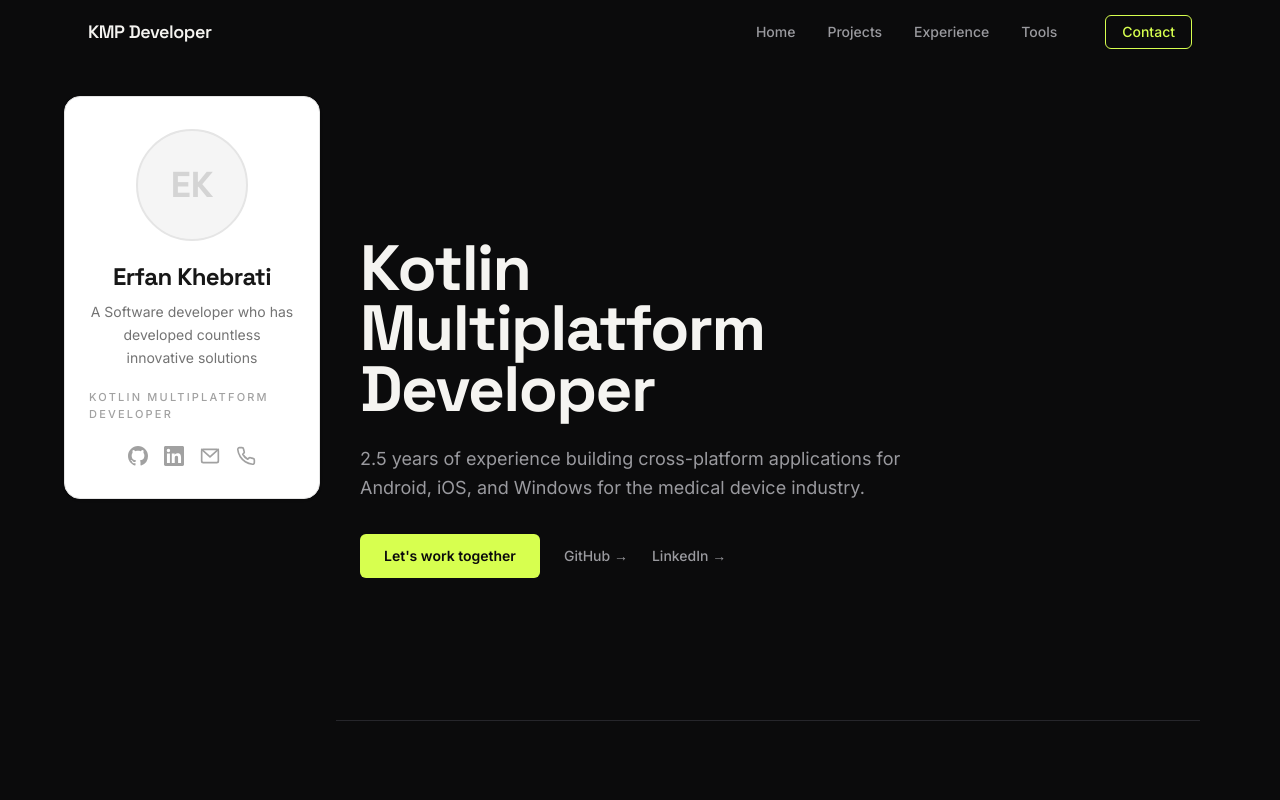
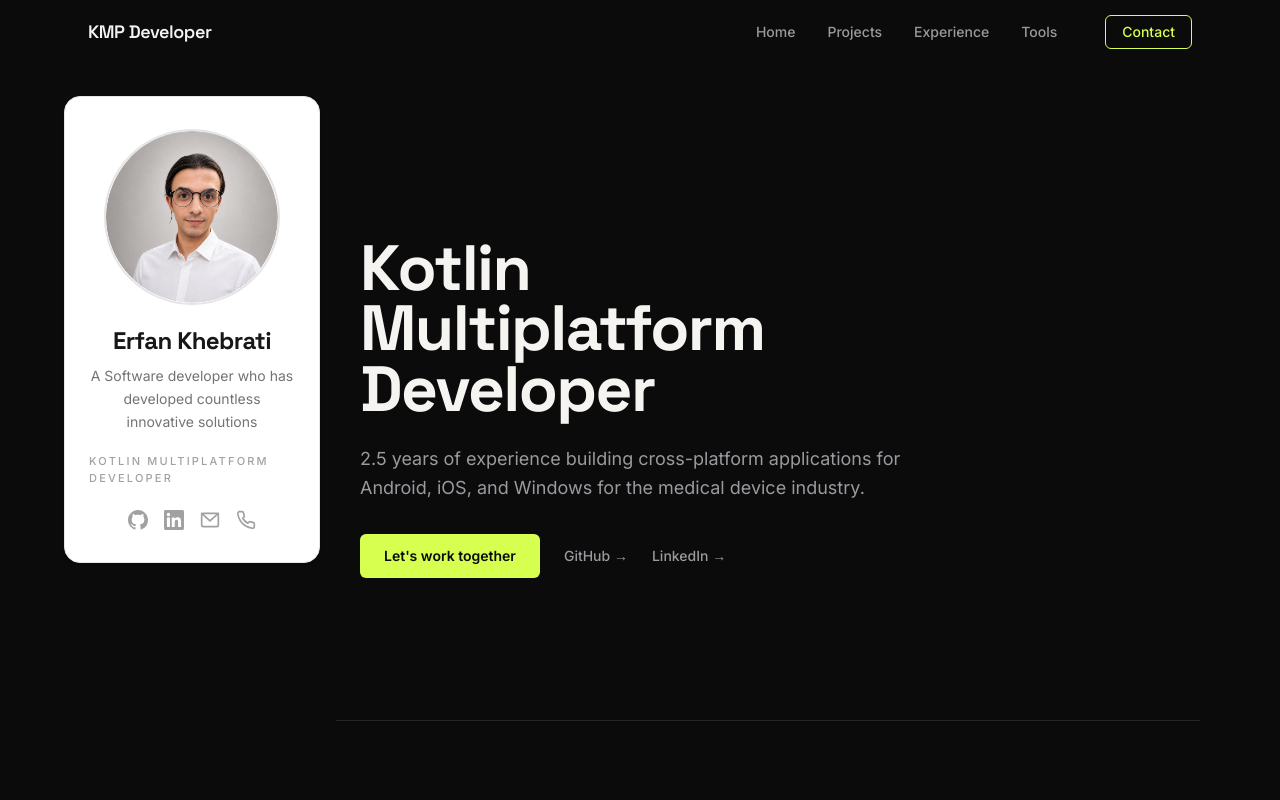
Before and after one commit to khebrati/khebrati.github.io, a Next.js app: page / in a window 1280 px wide. Shown: the top 800 px of the page. Built offline with nearby package versions, Linux system fonts and the light colour scheme.

Commit message:
Set card image to /picture.png and enlarge circle 50%

```diff
--- a/src/components/FloatingCard.tsx
+++ b/src/components/FloatingCard.tsx
@@ -1,3 +1,4 @@
+import Image from "next/image";
 import Link from "next/link";
 
 const socials = [
@@ -44,10 +45,14 @@ export default function FloatingCard() {
   return (
     <aside className="hidden lg:block w-64 shrink-0 pt-4 pb-4">
       <div className="sticky top-24 flex flex-col items-center gap-5 rounded-2xl border border-neutral-200 bg-white shadow-sm px-6 py-8">
-        <div className="h-28 w-28 rounded-full border-2 border-neutral-200 bg-neutral-100 flex items-center justify-center overflow-hidden shrink-0">
-          <span className="font-display text-4xl font-bold text-neutral-300">
-            EK
-          </span>
+        <div className="h-44 w-44 rounded-full border-2 border-neutral-200 overflow-hidden shrink-0">
+          <Image
+            src="/picture.png"
+            alt="Erfan Khebrati"
+            width={176}
+            height={176}
+            className="h-full w-full object-cover"
+          />
         </div>
 
         <div className="text-center">
```
Also changed, not shown: public/picture.png (added).
